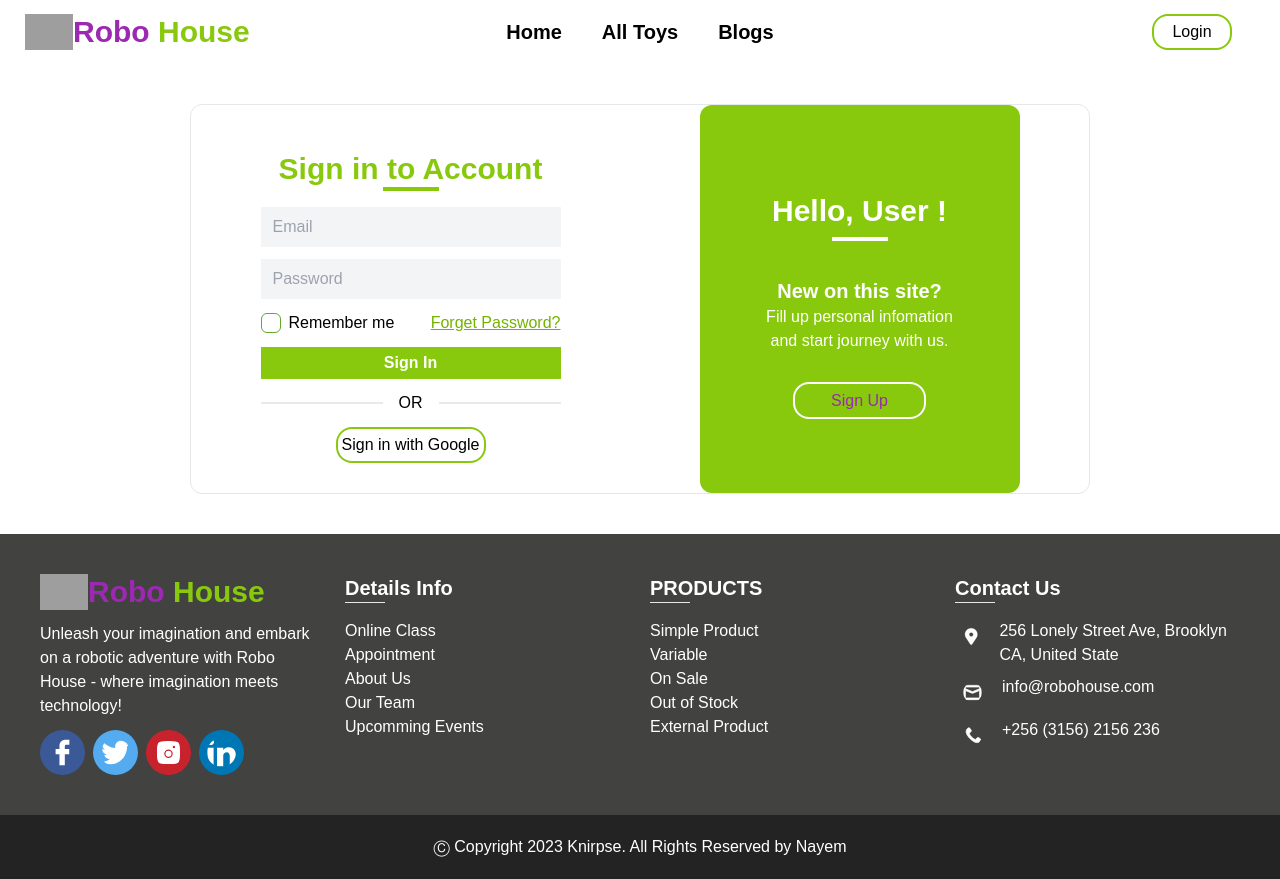
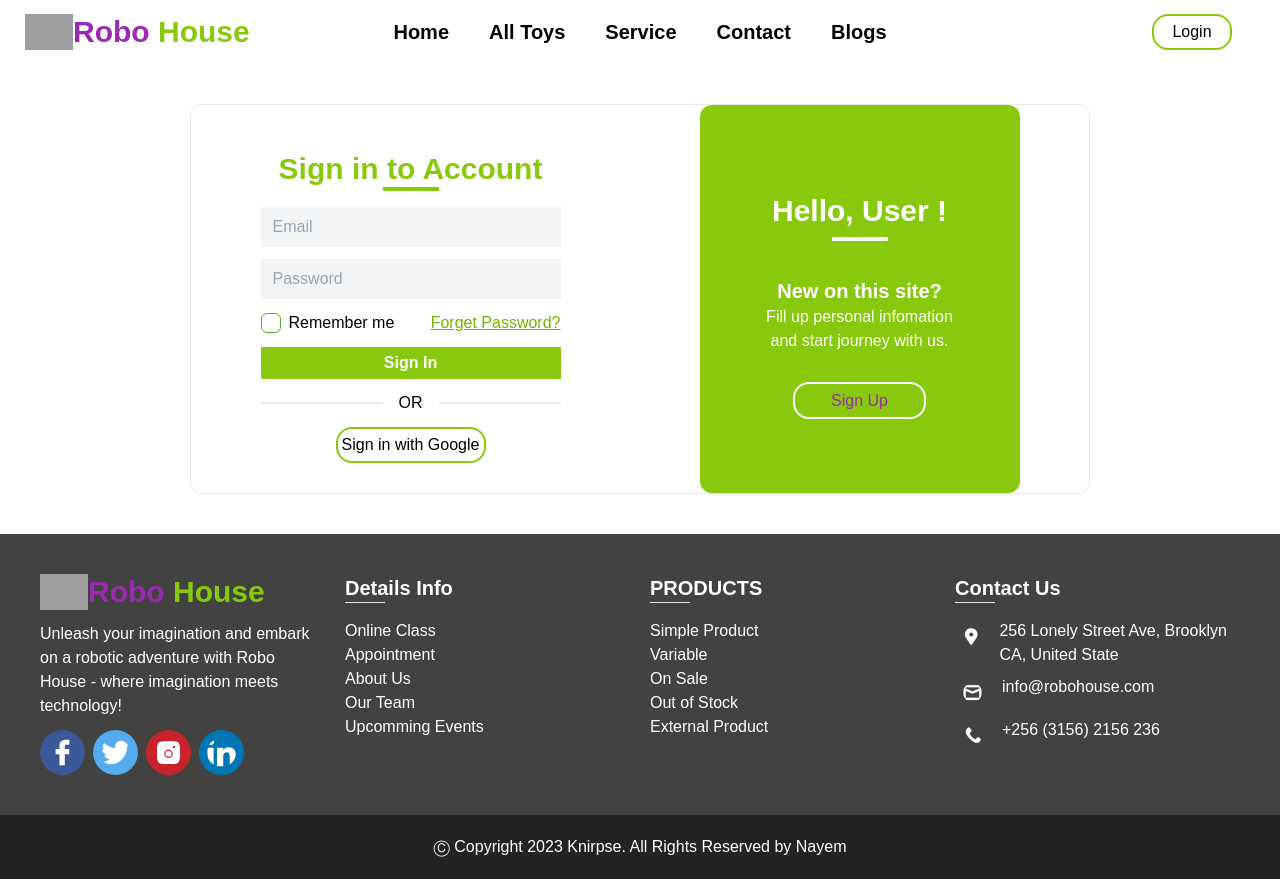
Before and after one commit to nayem-upo/robo-house-client-main, a React (Vite) app: page /login in a window 1280 px wide. Built offline with nearby package versions, Linux system fonts and the light colour scheme; no server answers; grey boxes are pictures that could not be loaded; a web font is replaced by a local one.

Commit message:
added subbanner

```diff
--- a/package.json
+++ b/package.json
@@ -20,6 +20,7 @@
     "react-rating": "^2.0.5",
     "react-rating-stars-component": "^2.2.0",
     "react-router-dom": "^6.11.2",
+    "react-scroll": "^1.8.9",
     "react-stars": "^2.2.5",
     "react-tabs": "^6.0.1",
     "sort-by": "^1.2.0",
--- a/src/Components/ContactUs.jsx
+++ b/src/Components/ContactUs.jsx
@@ -15,7 +15,7 @@ const ContactUs = () => {
         event.target.reset()
     }
     return (
-        <div data-aos="zoom-in">
+        <div data-aos="zoom-in" id='contact'>
             <section className="body-font relative w-[90%] mx-auto">
                 <div className="container px-5 py-10 mx-auto flex sm:flex-nowrap flex-wrap">
                     <div className="lg:w-2/3 md:w-1/2 bg-gray-300 rounded-lg overflow-hidden sm:mr-10 p-10 flex items-end justify-start relative">
--- a/src/Components/Header.jsx
+++ b/src/Components/Header.jsx
@@ -1,6 +1,7 @@
 import React, { useContext } from 'react';
-import { Link, NavLink } from 'react-router-dom';
+import { NavLink } from 'react-router-dom';
 import { AuthContext } from './AuthProvider';
+import { Link } from 'react-scroll';
 
 const Header = () => {
     const { user, userLogOut } = useContext(AuthContext);
@@ -20,6 +21,12 @@ const Header = () => {
                             <li><NavLink className={({ isActive }) => isActive ? "text-[#9C29B2]" : "hover:text-[#88C90D] duration-300"} to="/alltoys">All Toys</NavLink></li>
                             {user && <li><NavLink className={({ isActive }) => isActive ? "text-[#9C29B2]" : "hover:text-[#88C90D] duration-300"} to="/mytoys">My Toys</NavLink></li>}
                             {user && <li><NavLink className={({ isActive }) => isActive ? "text-[#9C29B2]" : "hover:text-[#88C90D] duration-300"} to="/add">Add A Toy</NavLink></li>}
+                            <Link to="service" smooth={true} duration={500}>
+                                <li className='hover:text-[#88C90D] duration-300 cursor-pointer'>Service</li>
+                            </Link>
+                            <Link to="contact" smooth={true} duration={500}>
+                                <li className='hover:text-[#88C90D] duration-300 cursor-pointer'>Contact</li>
+                            </Link>
                             <li><NavLink className={({ isActive }) => isActive ? "text-[#9C29B2]" : "hover:text-[#88C90D] duration-300"} to="/blogs">Blogs</NavLink></li>
                         </ul>
                     </div>
@@ -34,6 +41,12 @@ const Header = () => {
                         <li className='hover:text-[#88C90D] duration-300'><NavLink className={({ isActive }) => isActive ? "text-[#9C29B2]" : "hover:text-[#88C90D] duration-300"} to="/alltoys">All Toys</NavLink></li>
                         {user && <li className='hover:text-[#88C90D] duration-300'><NavLink className={({ isActive }) => isActive ? "text-[#9C29B2]" : "hover:text-[#88C90D] duration-300"} to="/mytoys">My Toys</NavLink></li>}
                         {user && <li className='hover:text-[#88C90D] duration-300'><NavLink className={({ isActive }) => isActive ? "text-[#9C29B2]" : "hover:text-[#88C90D] duration-300"} to="/add">Add A Toy</NavLink></li>}
+                        <Link to="service" smooth={true} duration={500}>
+                            <li className='hover:text-[#88C90D] duration-300 cursor-pointer'>Service</li>
+                        </Link>
+                        <Link to="contact" smooth={true} duration={500}>
+                            <li className='hover:text-[#88C90D] duration-300 cursor-pointer'>Contact</li>
+                        </Link>
                         <li className='hover:text-[#88C90D] duration-300'><NavLink className={({ isActive }) => isActive ? "text-[#9C29B2]" : "hover:text-[#88C90D] duration-300"} to="/blogs">Blogs</NavLink></li>
                     </ul>
                 </div>
@@ -55,7 +68,7 @@ const Header = () => {
                                 </ul>
                             </div>
                             :
-                            <Link to="/login"><button className='md:me-10 border-2 p-1 hover:text-white hover:bg-[#74b300] rounded-2xl w-20 mx-auto border-[#88C90D] duration-300'>Login</button></Link>
+                            <NavLink to="/login"><button className='md:me-10 border-2 p-1 hover:text-white hover:bg-[#74b300] rounded-2xl w-20 mx-auto border-[#88C90D] duration-300'>Login</button></NavLink>
                     }
                 </div>
             </div>
--- a/src/Components/Home.jsx
+++ b/src/Components/Home.jsx
@@ -6,6 +6,8 @@ import Service from './Service';
 import Carousel from './Carousel';
 import ContactUs from './ContactUs';
 import useTitle from './useTitle';
+import SubBanner from './SubBanner';
+import Sponsors from './Sponsors';
 
 const Home = () => {
     useTitle("Home")
@@ -15,8 +17,10 @@ const Home = () => {
             <Gallery></Gallery>
             <Categorys></Categorys>
             <Service></Service>
+            <SubBanner></SubBanner>
             <Carousel></Carousel>
             <ContactUs></ContactUs>
+            <Sponsors></Sponsors>
         </div>
     );
 };
--- a/src/Components/Service.jsx
+++ b/src/Components/Service.jsx
@@ -2,7 +2,7 @@ import React from 'react';
 
 const Service = () => {
     return (
-        <div className='text-center my-10'>
+        <div className='text-center my-10' id='service'>
             <h1 data-aos="fade-right" className='text-4xl font-bold text-[#9C29B2]'>Service We Provide</h1>
             <p data-aos="fade-right" className='text-5xl text-[rgb(136,201,13)] my-5 mx-2'>Providing Good Qualities Toy For Your Kids</p>
             <div className='grid md:grid-cols-4 grid-cols-1 w-[300px] md:w-full gap-10 max-w-[1100px] mx-auto my-10'>
--- /dev/null
+++ b/src/Components/Sponsors.jsx
@@ -0,0 +1,15 @@
+import React from 'react';
+
+const Sponsors = () => {
+    return (
+        <div className='grid md:grid-cols-5 grid-cols-2 gap-5 md:gap-0 justify-center my-20'>
+            <img className='cursor-pointer mx-auto' src="https://toyman-demo.myshopify.com/cdn/shop/files/logo1_compact.png?v=1676127525" alt="" />
+            <img className='cursor-pointer mx-auto' src="https://toyman-demo.myshopify.com/cdn/shop/files/logo2_compact.png?v=1676127525" alt="" />
+            <img className='cursor-pointer mx-auto' src="https://toyman-demo.myshopify.com/cdn/shop/files/logo3_compact.png?v=1676127524" alt="" />
+            <img className='cursor-pointer mx-auto' src="https://toyman-demo.myshopify.com/cdn/shop/files/logo5_compact.png?v=1676127524" alt="" />
+            <img className='cursor-pointer mx-auto md:block hidden' src="https://toyman-demo.myshopify.com/cdn/shop/files/logo1_compact.png?v=1676127525" alt="" />
+        </div>
+    );
+};
+
+export default Sponsors;
--- /dev/null
+++ b/src/Components/SubBanner.jsx
@@ -0,0 +1,21 @@
+import React from 'react';
+
+const SubBanner = () => {
+    return (
+        <div className='grid grid-cols-1 gap-10 md:gap-0 md:grid-cols-4 my-20 bg-[rgb(136,201,13)] p-10 justify-center items-center'>
+            <img className='w-[150px] mx-auto md:block hidden' src="https://creazilla-store.fra1.digitaloceanspaces.com/cliparts/29128/cartoon-robot-clipart-md.png" alt="" />
+            <div className='text-white md:text-left text-center'>
+                <p className='text-lg font-semibold'>ALL TOYS</p>
+                <h1 className='text-5xl font-semibold'>Get 20% off</h1>
+                <h1 className='text-5xl'>for first order</h1>
+            </div>
+            <div className='flex items-start mx-auto'>
+                <input className='w-[280px] bg-[#0c0c0000] text-[#9C29B2] outline-none border-[1px] rounded-3xl px-5 py-2' placeholder='Enter email address' type="text" name="" id="" />
+                <button><img className='w-10 -ml-10 mt-[1px] absolute' src="https://static-00.iconduck.com/assets.00/arrow-right-circle-icon-512x512-2p1e2aaw.png" alt="" /></button>
+            </div>
+            <img className='w-[160px] mx-auto md:block hidden' src="https://static.vecteezy.com/system/resources/previews/014/012/692/original/kids-toy-robot-smiling-illustration-png.png" alt="" />
+        </div>
+    );
+};
+
+export default SubBanner;
--- a/src/index.css
+++ b/src/index.css
@@ -26,6 +26,7 @@
   background-color: #88C90D;
   color: white;
 }
+
 
 /*
 a {
```
Also changed, not shown: 1 other file (tests, documents, lock files or other folders).
